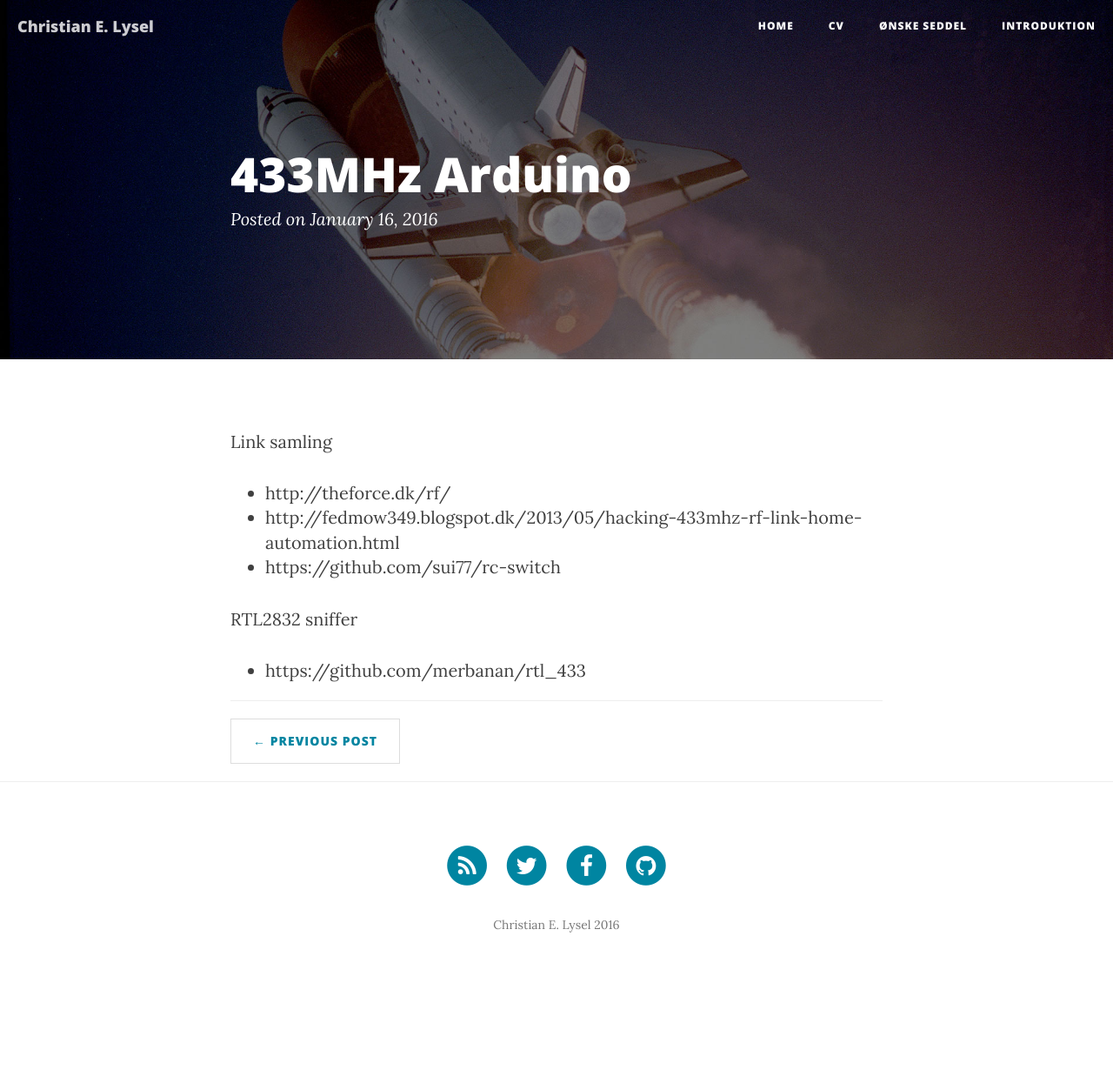
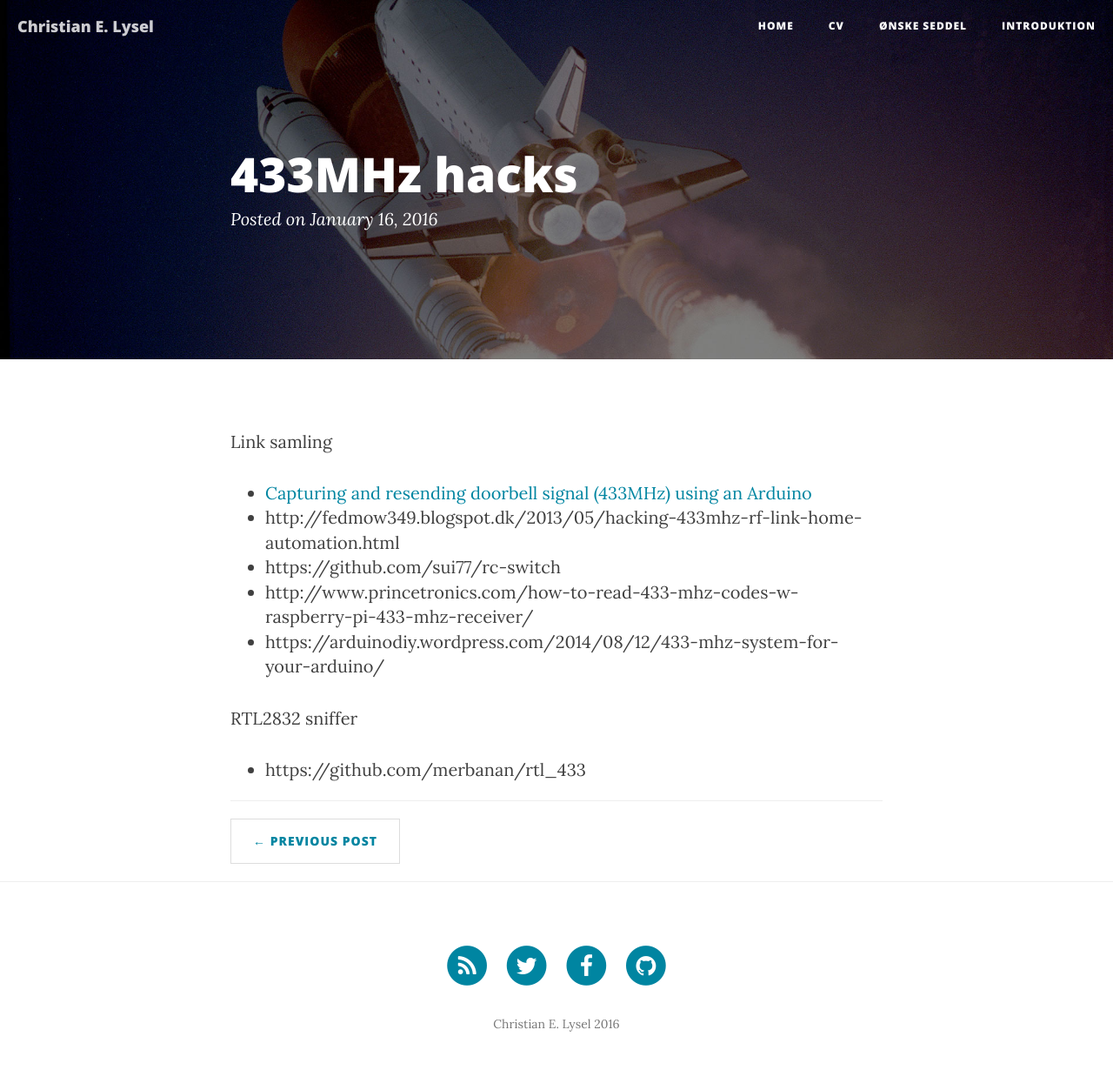
Before and after one commit to clysel/christian.lysel.net, a Jekyll site: the page built from _posts/2016-01-16-433MHz.markdown, in a window 1280 px wide. Shown: the whole page at 87% size. Built offline with Jekyll 4.4.1, drawn with Linux system fonts in a browser that asks for light colours; nearby versions of some CDN libraries; before the commit the page ends 1139 px from its top, so only the background shows below that.

Commit message:
Update 2016-01-16-433MHz.markdown

```diff
--- a/_posts/2016-01-16-433MHz.markdown
+++ b/_posts/2016-01-16-433MHz.markdown
@@ -1,14 +1,16 @@
 ---
 layout:     post
 header-img: "img/post-bg-01.jpg"
-title: 433MHz Arduino
+title: 433MHz hacks
 ---
 
 Link samling
 
- * http://theforce.dk/rf/
+ * [Capturing and resending doorbell signal (433MHz) using an Arduino](http://theforce.dk/rf/)
  * http://fedmow349.blogspot.dk/2013/05/hacking-433mhz-rf-link-home-automation.html
  * https://github.com/sui77/rc-switch
+ * http://www.princetronics.com/how-to-read-433-mhz-codes-w-raspberry-pi-433-mhz-receiver/
+ * https://arduinodiy.wordpress.com/2014/08/12/433-mhz-system-for-your-arduino/
 
 RTL2832 sniffer
  * https://github.com/merbanan/rtl_433
```
